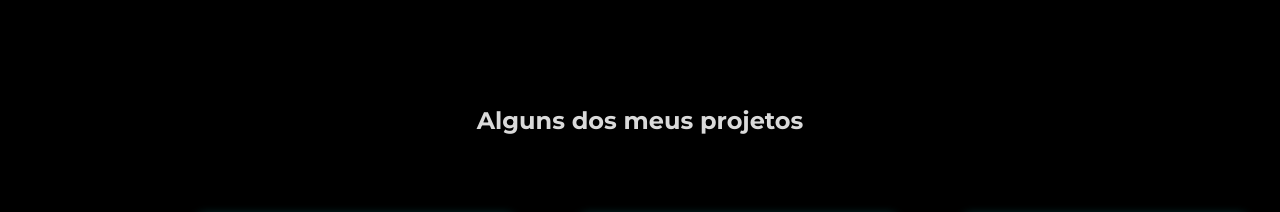
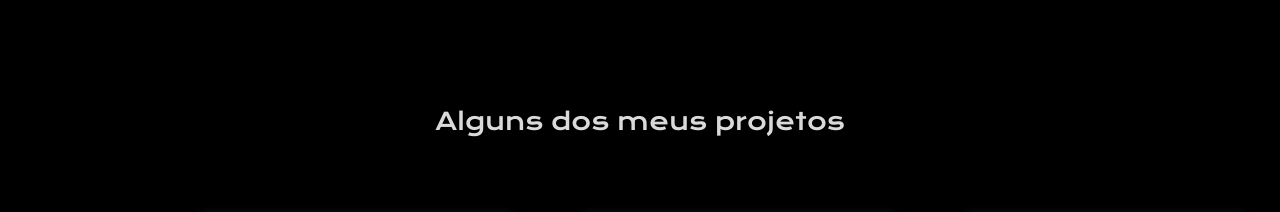
Before and after one commit to rcannabrava/curriculo, a plain HTML site: page index.html in a window 1280 px wide. Shown: the part 987-1199 px from the top of the page. Drawn offline with nearby package versions, Linux system fonts and the light colour scheme.

Commit message:
atualizando curriculo

```diff
--- a/styles/style.css
+++ b/styles/style.css
@@ -145,8 +145,9 @@ body {
 
 .portfolio_titulo {
     margin-bottom: 5rem;
-    font-family: var(--fonte-secundaria);
+    font-family: var(--fonte-primaria);
     color: var(--cor-secundaria);
+    font-weight: 400;
 }
 
 .portfolio_links {
```
